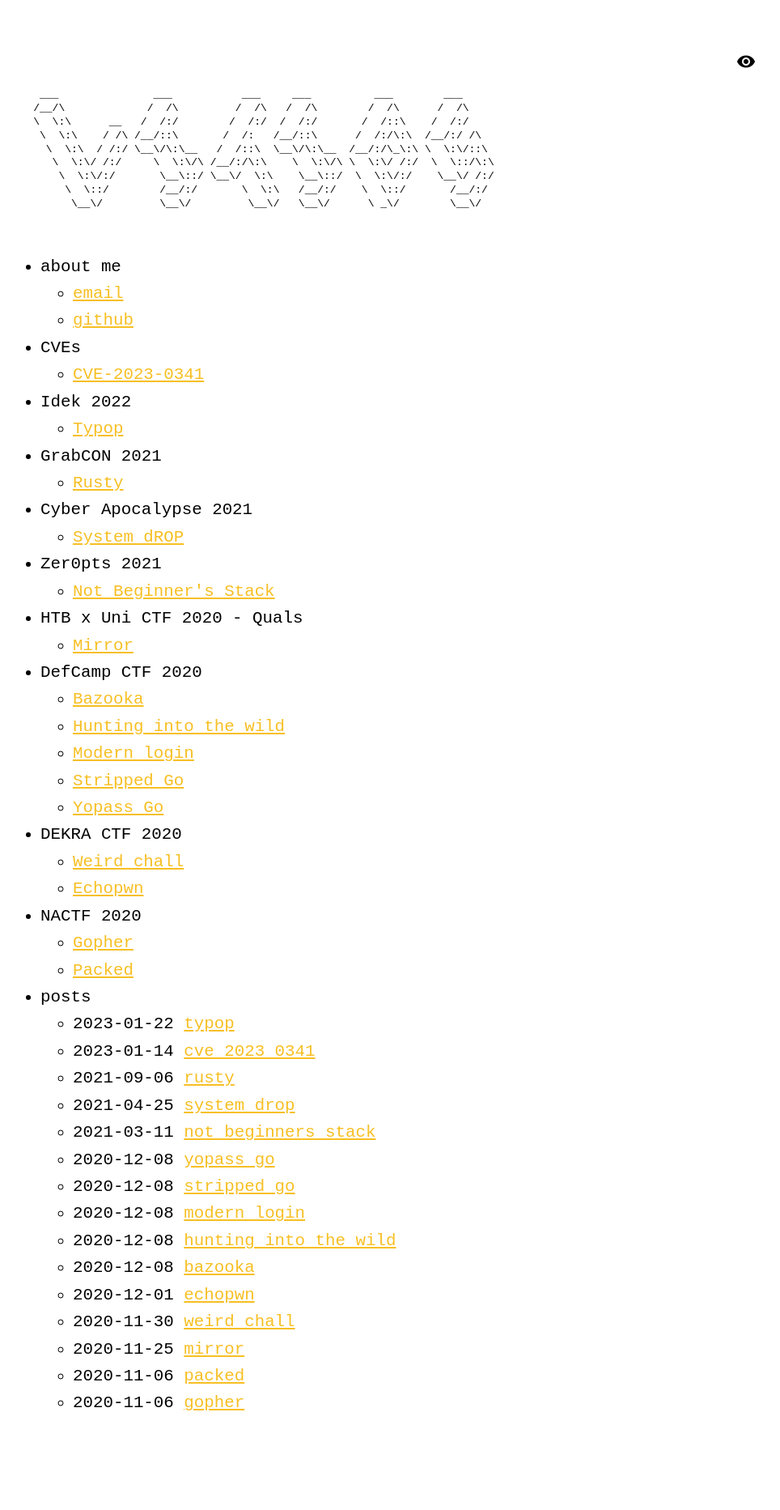
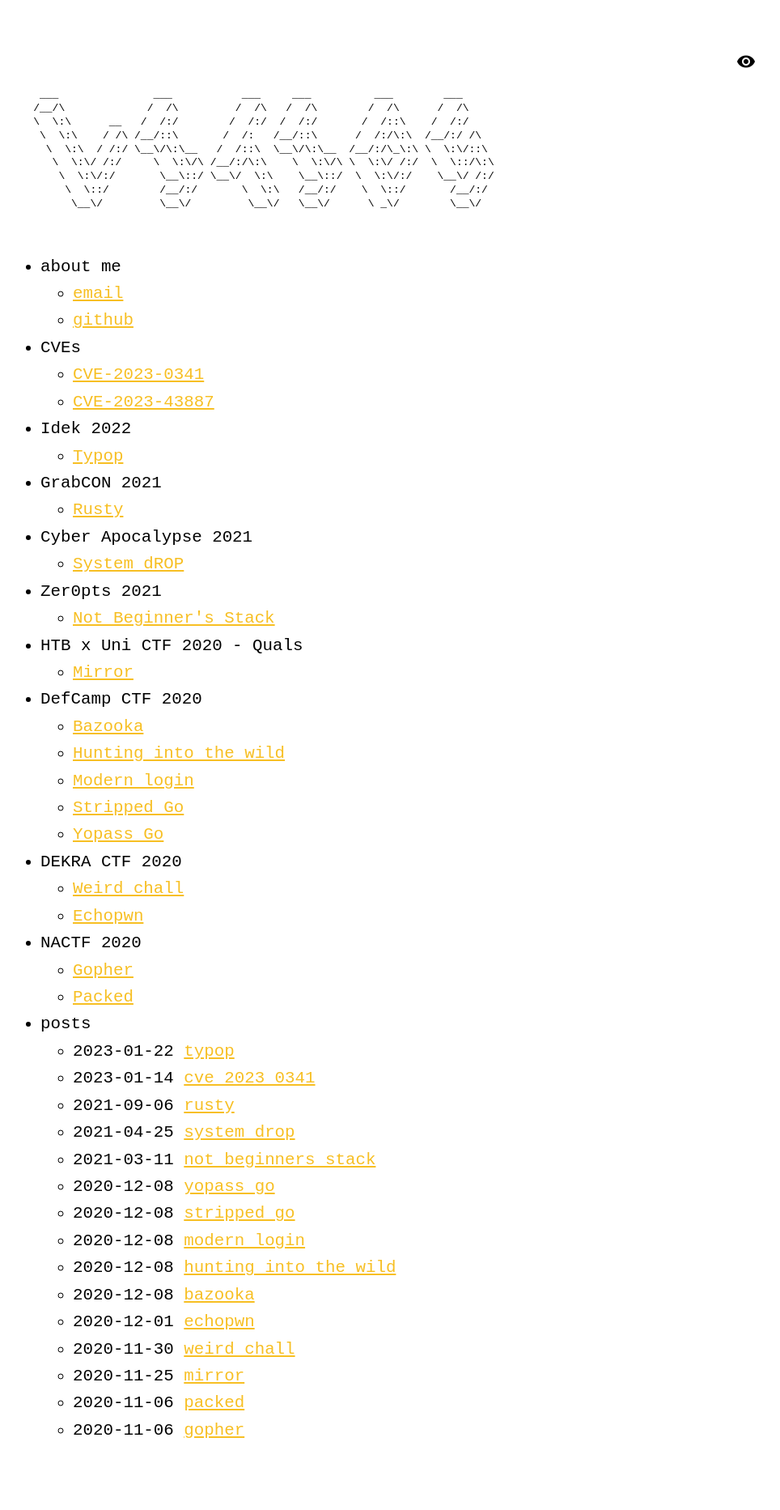
Before and after one commit to litios/litios.github.io, a Jekyll site: the page built from index.md, in a window 1280 px wide. Shown: the whole page at 81% size, without its empty margins (310-1274 px from the left). Built offline with Jekyll 4.4.1, drawn with Linux system fonts in a browser that asks for light colours; before the commit the page ends 1831 px from its top, so only the background shows below that.

Commit message:
Adding CVE-2023-43887
Signed-off-by: David Fernandez Gonzalez (litios) <david.fernandezgonzalez@canonical.com>

```diff
--- a/_data/menu.yml
+++ b/_data/menu.yml
@@ -15,6 +15,8 @@ entries:
     entries:
       - title: CVE-2023-0341
         url: "/2023/01/14/CVE-2023-0341.html"
+      - title: CVE-2023-43887
+        url: https://github.com/strukturag/libde265/issues/418
 
   - title: Idek 2022
     url: false
```
